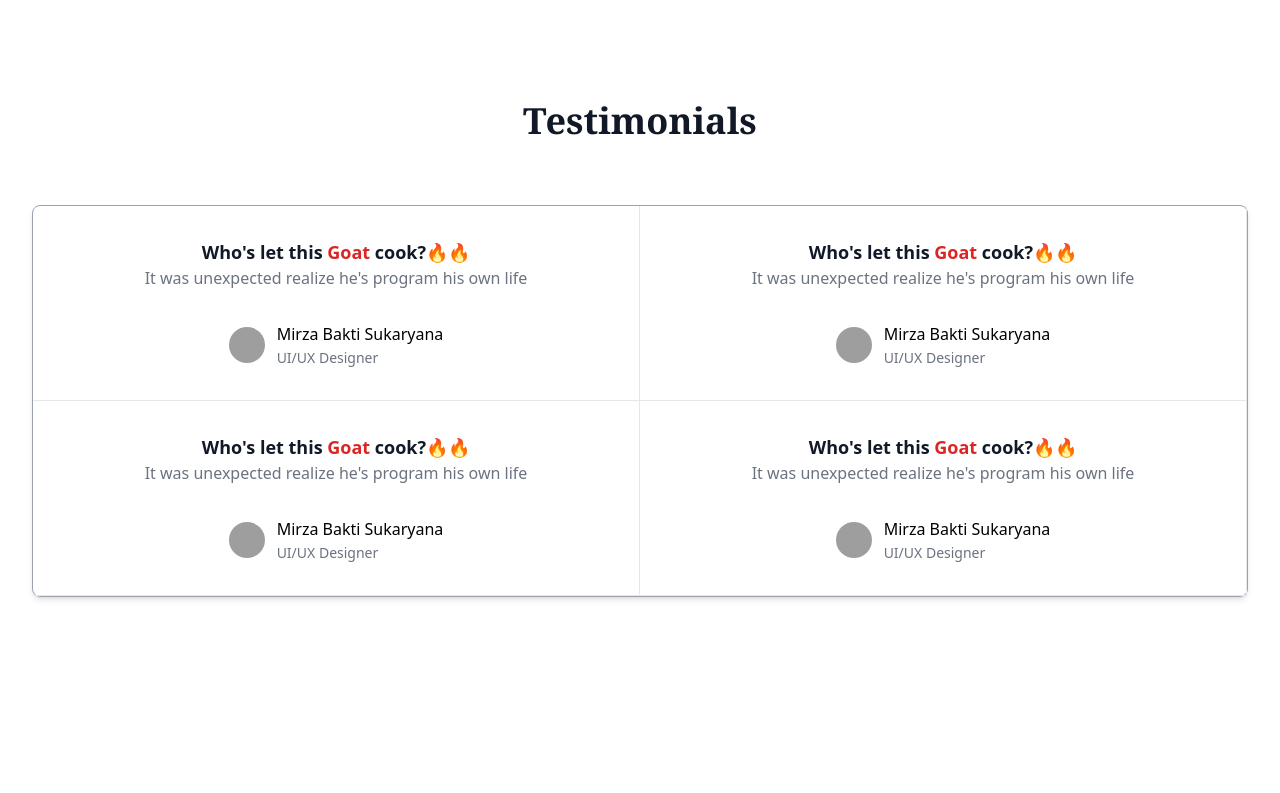
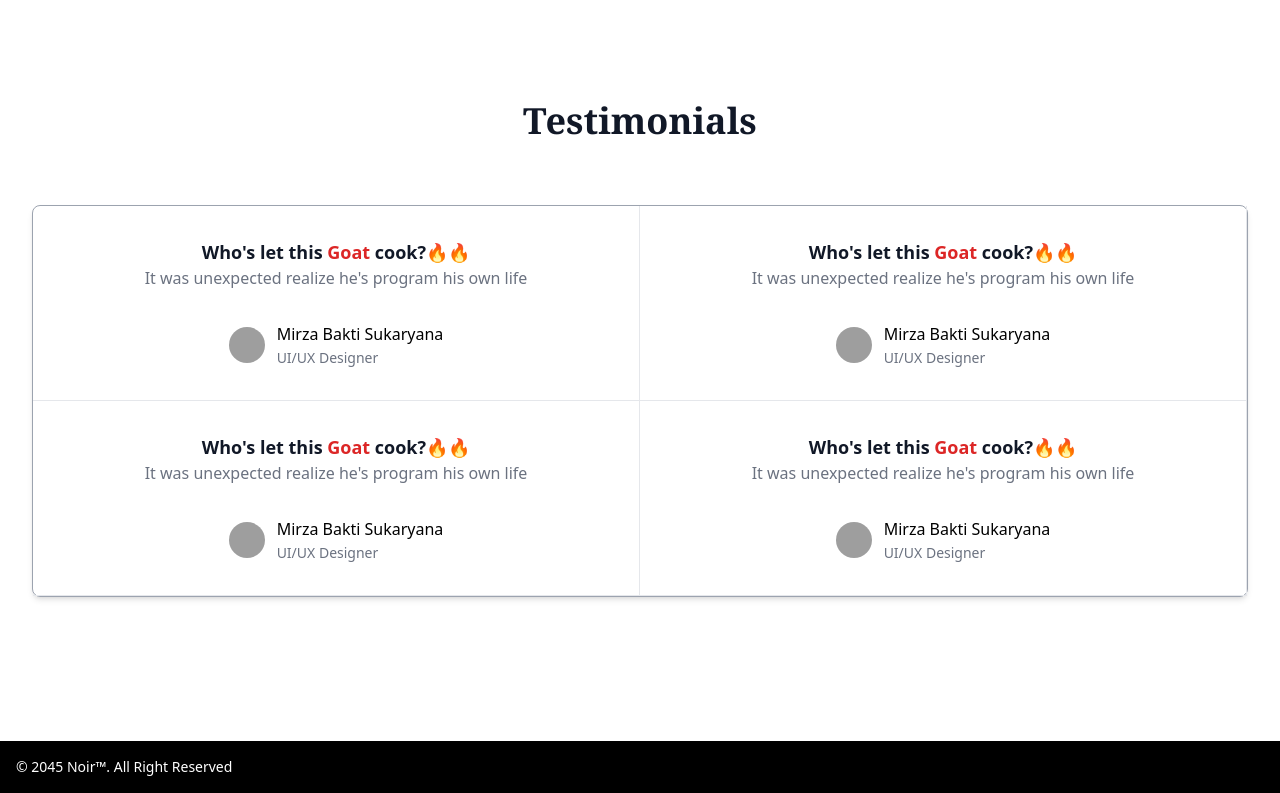
Before and after one commit to Abdul-liebert/Blog-Tailwindcss, a website: page src/index.html in a window 1280 px wide. Shown: the part 1361-2154 px from the top of the page. Before the commit the page ends 2102 px from the top, so only its background shows below. Drawn offline with Linux system fonts and the light colour scheme; grey boxes are pictures that could not be loaded.

Commit message:
Build footer

```diff
--- a/src/index.html
+++ b/src/index.html
@@ -244,6 +244,14 @@
      </section>
     <!-- Testimonials End -->
 
+    <!-- Footer -->
+    <footer class="bg-black">
+<div class="w-full mx-auto max-w-screen-xl p-4 md:flex md:items-center md:justify-between">
+    <span class="text-sm text-white sm:text-center ">© 2045 <a href="#" class="hover:underline">Noir™</a>. All Right Reserved</span>
+</div>
+    </footer>
+    <!-- Footer End -->
+
 
 
 
```
Also changed, not shown: src/css/output.css.
